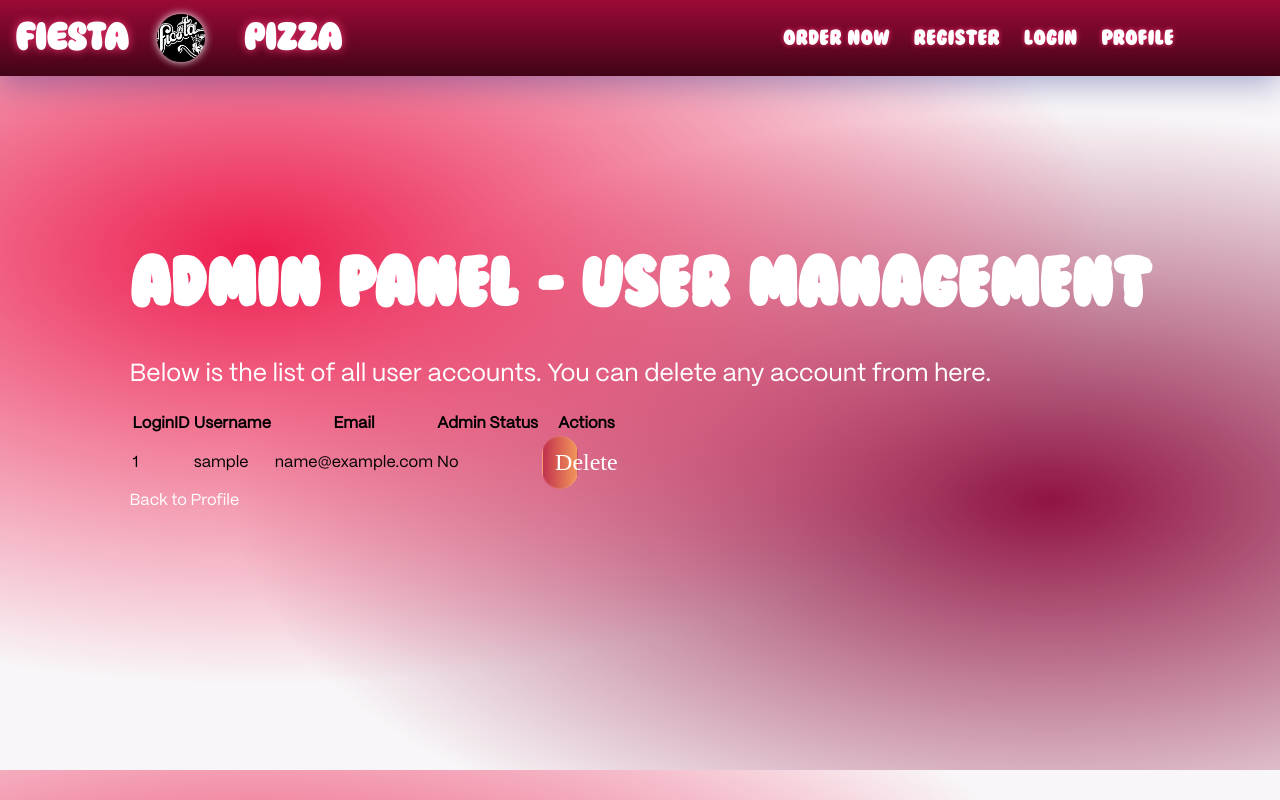
After one commit to hossai13/Software-Engineering-Project, a Flask app: template templates/admprofile.html in a window 1280 px wide. The commit adds this page. Run offline with Flask 3, Linux system fonts and the light colour scheme; the template is opened without the code that fills it: most values are stand-ins (such as "Sample title", 1, 10 or a date in 2020); some libraries are stand-ins or nearby versions; some web fonts are replaced.

Commit message:
Admin Features

```diff
--- a/main.py
+++ b/main.py
@@ -1,7 +1,6 @@
 from flask import Flask, render_template, request, redirect, url_for, session
 from flask_mysqldb import MySQL
 from datetime import datetime
-import mysql.connector
 import MySQLdb.cursors
 import re
 
@@ -11,9 +10,9 @@ app = Flask(__name__)
 app.secret_key = 'your secret key'
 
 # MySQL database configuration
-app.config['MYSQL_HOST'] = 'localhost'
+app.config['MYSQL_HOST'] = 'Jubayads-MacBook-Pro.local'
 app.config['MYSQL_USER'] = 'root'
-app.config['MYSQL_PASSWORD'] = 'root1234'
+app.config['MYSQL_PASSWORD'] = 'Minecraft100'
 app.config['MYSQL_DB'] = 'PizzaInfo'
 
 # Initialize MySQL
@@ -24,7 +23,7 @@ mysql = MySQL(app)
 def homepage():
     return render_template('homepage.html')
 
-#Route for the user homepage/restaurant reviews
+# Route for the user homepage/restaurant reviews
 @app.route('/userhomepage', methods=['GET', 'POST'])
 def userhomepage():
     if 'loggedin' in session:
@@ -55,9 +54,7 @@ def userhomepage():
 
         return render_template('userhomepage.html', username=session['username'], user_id=session['id'], current_date=current_date, reviews=reviews)
     else:
-        msg = 'Please log in to access your homepage.'
         return redirect(url_for('login'))
-
 
 # Route for the menu page
 @app.route('/menu')
@@ -73,21 +70,19 @@ def menu():
 def register():
     msg = ''
     if request.method == 'POST':
-        # Debugging form data
         print("Form Data:", request.form)
 
         if 'Username' in request.form and 'Email' in request.form and 'Password' in request.form and 'ConfirmPassword' in request.form:
-            username = request.form['Username']  # Corrected variable to match form input
+            username = request.form['Username']
             email = request.form['Email']
             password = request.form['Password']
             confirm_password = request.form['ConfirmPassword']
 
             cursor = mysql.connection.cursor(MySQLdb.cursors.DictCursor)
 
-            # Check if account exists (using correct case for 'Email')
             cursor.execute('SELECT * FROM UserInfo WHERE Email = %s', (email,))
             account = cursor.fetchone()
-            print("Account Check:", account)  # Check if an account was found
+            print("Account Check:", account)
 
             if account:
                 msg = 'Account already exists!'
@@ -102,7 +97,7 @@ def register():
             else:
                 cursor.execute('INSERT INTO UserInfo (Username, Password, Email) VALUES (%s, %s, %s)', (username, password, email))
                 mysql.connection.commit()
-                print("Insert executed")  # Check if the insert was executed
+                print("Insert executed")
                 msg = 'You have successfully registered!'
                 return redirect(url_for('login'))
         else:
@@ -113,13 +108,11 @@ def register():
 def validate_email(email):
     return re.match(r"[^@]+@[^@]+\.[^@]+", email)
 
-
-# route for the Login
+# Route for the Login
 @app.route('/login', methods=['GET','POST'])
 def login():
     msg = ''
     if request.method == 'POST':
-        # Debugging form data
         print("Form Data:", request.form)
 
         if 'Username' in request.form and 'Password' in request.form:
@@ -143,16 +136,14 @@ def login():
             msg = 'Please fill out the form'
     return render_template('login.html', msg=msg)
 
+# Route for logout
 @app.route('/logout')
 def logout():
-    # Remove session data, this will log the user out
-   session.pop('loggedin', None)
-   session.pop('id', None)
-   session.pop('username', None)
-   # Redirect to login page
-   return redirect(url_for('login'))
+    session.pop('loggedin', None)
+    session.pop('id', None)
+    session.pop('username', None)
+    return redirect(url_for('login'))
 
-# Route for profile page
 @app.route('/profile', methods=['GET', 'POST'])
 def profile():
     msg = ''
@@ -160,20 +151,46 @@ def profile():
         cursor = mysql.connection.cursor(MySQLdb.cursors.DictCursor)
         cursor.execute('SELECT * FROM UserInfo WHERE LoginID = %s', (session['id'],))
         account = cursor.fetchone()
-        print("Account Check:", account)
+
         if 'UsernameChange' in request.form and 'PasswordChange' not in request.form:
             username = request.form['UsernameChange']
             cursor.execute('UPDATE UserInfo SET Username = %s WHERE LoginID = %s', (username, session['id']))
             mysql.connection.commit()
             msg = 'Username updated successfully!'
+
         if 'PasswordChange' in request.form and 'UsernameChange' not in request.form:
             password = request.form['PasswordChange']
             cursor.execute('UPDATE UserInfo SET Password = %s WHERE LoginID = %s', (password, session['id']))
             mysql.connection.commit()
             msg = 'Password updated successfully!'
+
+        # Check if the logged-in user is an admin
+        is_admin = account['isAdmin']
+
+        return render_template('profile.html', account=account, msg=msg, is_admin=is_admin)
     else:
         return redirect(url_for('login'))
-    return render_template('profile.html', account=account, msg=msg)
+
+@app.route('/admprofile', methods=['GET', 'POST'])
+def admprofile():
+    if 'loggedin' in session and session.get('is_admin'):
+        cursor = mysql.connection.cursor(MySQLdb.cursors.DictCursor)
+
+        # Handle account deletion if requested
+        if request.method == 'POST' and 'delete_account' in request.form:
+            user_id = request.form['delete_account']
+            cursor.execute('DELETE FROM UserInfo WHERE LoginID = %s', (user_id,))
+            mysql.connection.commit()
+
+        # Fetch all user accounts
+        cursor.execute('SELECT LoginID, Username, Email, isAdmin FROM UserInfo')
+        accounts = cursor.fetchall()
+
+        return render_template('admprofile.html', accounts=accounts)
+    else:
+        return redirect(url_for('login'))
+
+
 
 # Running the Flask app
 if __name__ == '__main__':
--- /dev/null
+++ b/templates/admprofile.html
@@ -0,0 +1,69 @@
+<!DOCTYPE html>
+<html lang="en">
+<head>
+    <meta charset="UTF-8">
+    <meta name="viewport" content="width=device-width, initial-scale=1.0">
+    <title>Admin Profile - Manage Users</title>
+
+    <!-- Correct CSS file references -->
+    <link rel="stylesheet" href="{{ url_for('static', filename='CSS/registration.css') }}">
+    <link rel="stylesheet" href="{{ url_for('static', filename='CSS/navbar.css') }}">
+    <link rel="stylesheet" href="{{ url_for('static', filename='CSS/styles.css') }}">
+
+    <!-- Google Fonts -->
+    <style>@import url('https://fonts.googleapis.com/css2?family=Roboto:wght@100;300;400;500;700;900&display=swap');</style>
+</head>
+<body>
+    <nav>
+        <a href="{{ url_for('homepage') }}" id="FP-Logo">
+            <h1>FIESTA&nbsp;<img src="{{ url_for('static', filename='Images_Videos/fiesta pizza-logo.png') }}" alt="logo">&nbsp;&nbsp;PIZZA</h1>
+        </a>
+        <ul>
+            <li><a href="{{ url_for('menu') }}">ORDER NOW</a></li>
+            <li><a href="{{ url_for('register') }}">REGISTER</a></li>
+            <li><a href="{{ url_for('login') }}">LOGIN</a></li>
+            <li><a href="{{ url_for('profile') }}">PROFILE</a></li>
+            <li id="cart-icon">
+                <a href="#"><div id="lottie-cart" style="width: 50px; height: 50px;"></div></a>
+            </li>
+        </ul>
+    </nav>
+
+    <div class="admin-container">
+        <h1>Admin Panel - User Management</h1>
+        <p>Below is the list of all user accounts. You can delete any account from here.</p>
+
+        <table class="user-table">
+            <thead>
+                <tr>
+                    <th>LoginID</th>
+                    <th>Username</th>
+                    <th>Email</th>
+                    <th>Admin Status</th>
+                    <th>Actions</th>
+                </tr>
+            </thead>
+            <tbody>
+                {% for account in accounts %}
+                <tr>
+                    <td>{{ account['LoginID'] }}</td>
+                    <td>{{ account['Username'] }}</td>
+                    <td>{{ account['Email'] }}</td>
+                    <td>{{ 'Yes' if account['isAdmin'] else 'No' }}</td>
+                    <td>
+                        <!-- Delete Account Button -->
+                        <form method="post" action="{{ url_for('admprofile') }}" style="display:inline;">
+                            <button type="submit" name="delete_account" value="{{ account['LoginID'] }}" class="delete-btn">Delete</button>
+                        </form>
+                    </td>
+                </tr>
+                {% endfor %}
+            </tbody>
+        </table>
+
+        <a href="{{ url_for('profile') }}" class="back-btn">Back to Profile</a>
+    </div>
+
+    <script src="{{ url_for('static', filename='script.js') }}"></script>
+</body>
+</html>
```
Also changed, not shown: static/CSS/profile.css (+39 -0 lines), templates/profile.html (+14 -2 lines), templates/userhomepage.html (+13 -10 lines).
